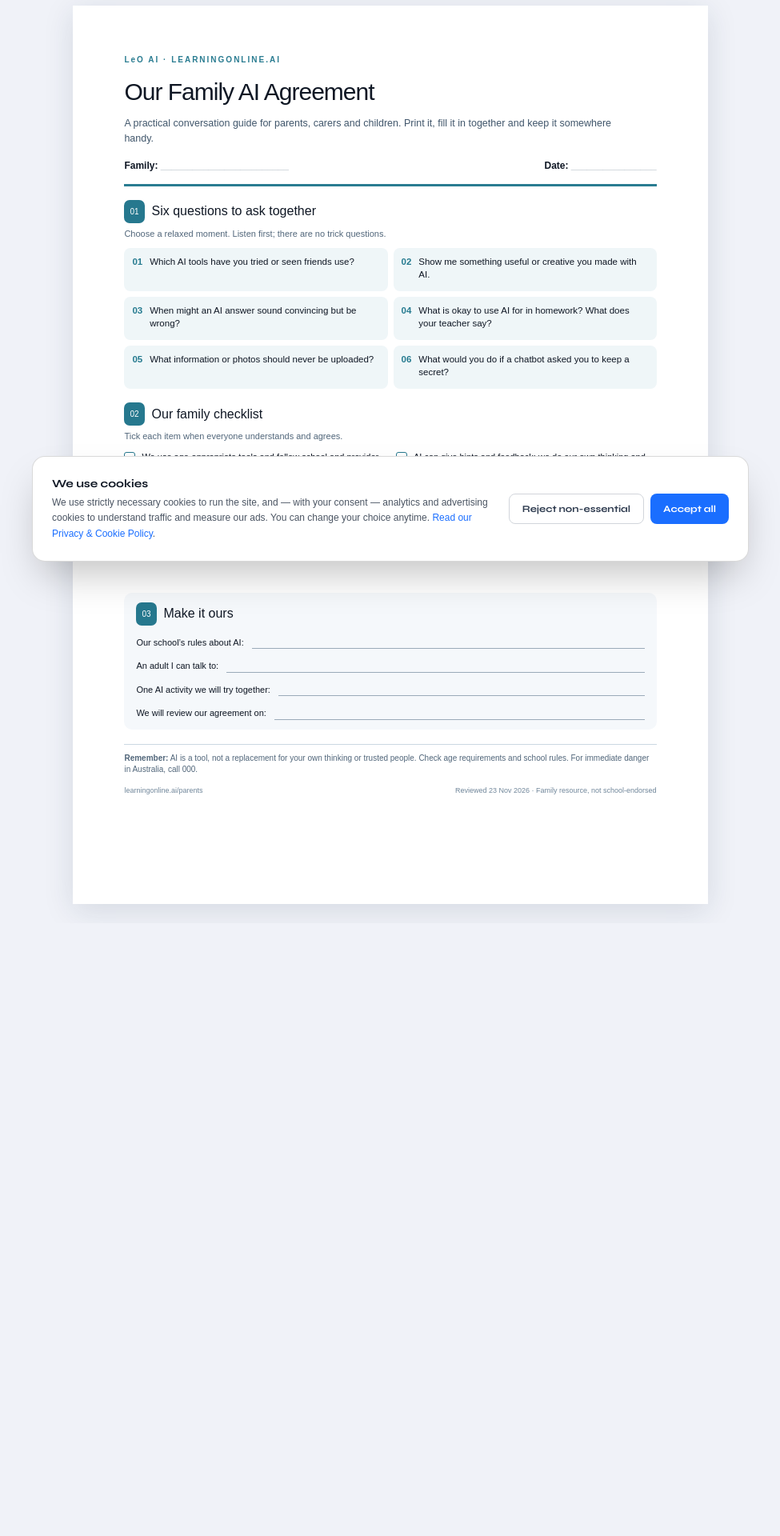
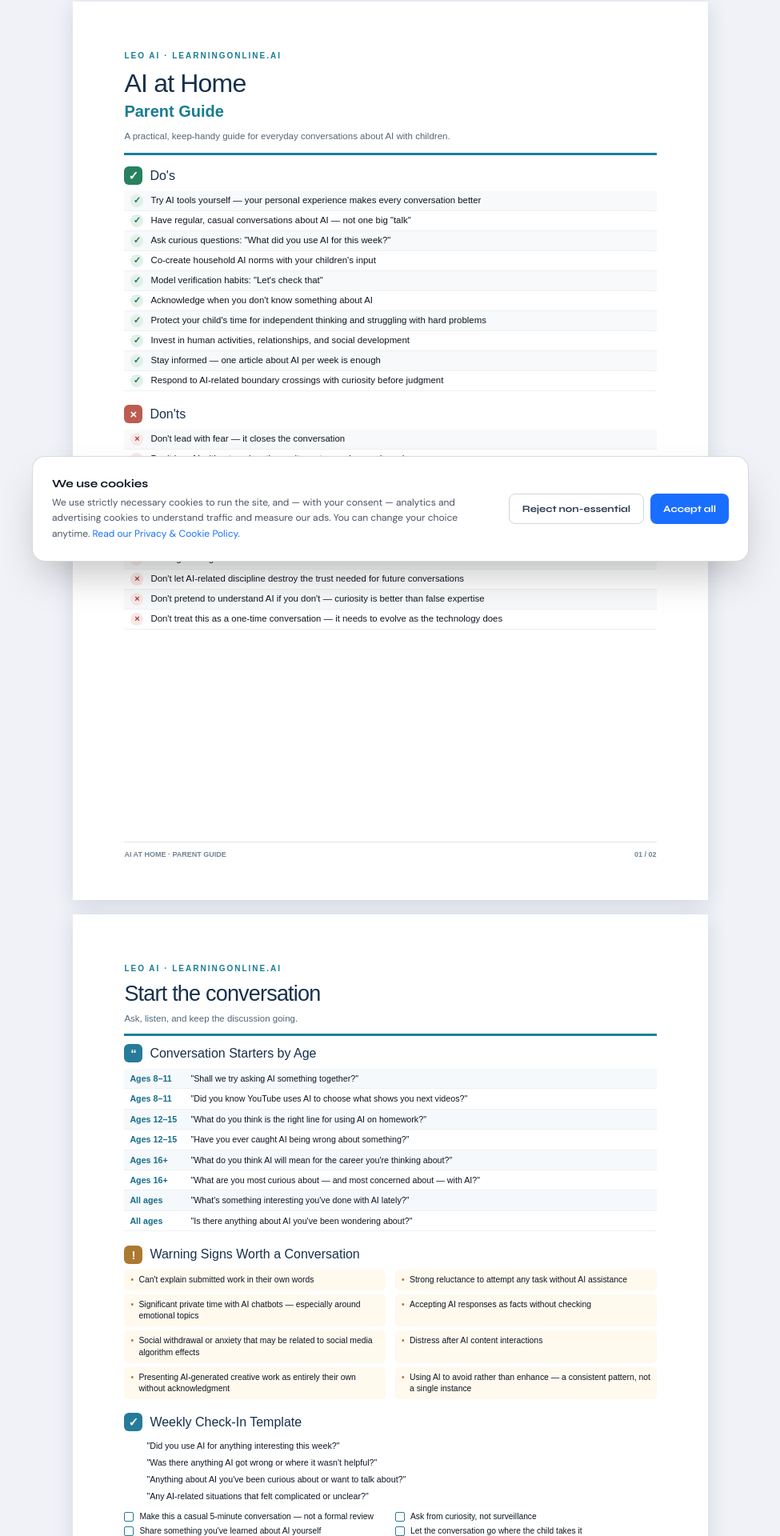
Before and after one commit to ImAvichal/learningonline-ai, a Next.js app: page /parent-guide in a window 1280 px wide. Shown: the part 74-1994 px from the top of the page at 80% size, without its empty margins (152-1127 px from the left). Before the commit the page ends 1228 px from the top, so only its background shows below. Built offline with nearby package versions, Linux system fonts and the light colour scheme; no server answers.

Commit message:
fix(parent-guide): preserve original TXT guide content in polished two-page A4 print layout

```diff
--- a/pages/parent-guide.js
+++ b/pages/parent-guide.js
@@ -1,98 +1,150 @@
 import Head from 'next/head'
 import Link from 'next/link'
 
-const prompts = [
-  'Which AI tools have you tried or seen friends use?',
-  'Show me something useful or creative you made with AI.',
-  'When might an AI answer sound convincing but be wrong?',
-  'What is okay to use AI for in homework? What does your teacher say?',
-  'What information or photos should never be uploaded?',
-  'What would you do if a chatbot asked you to keep a secret?',
-]
-const commitments = [
-  'We use age-appropriate tools and follow school and provider rules.',
-  'AI can give hints and feedback; we do our own thinking and acknowledge help.',
-  'We keep names, school details, passwords, private messages and other people’s images out of unapproved tools.',
-  'We check important claims against reliable sources.',
-  'We talk to a trusted adult if an AI conversation feels uncomfortable or unsafe.',
-  'We make time for real-world friendships, learning and play.',
-]
+// This resource preserves the original AI-at-Home-Parent-Guide.txt content.
+// Changes to presentation must not silently remove or rewrite the source guide.
+export const originalGuide = {
+  dos: [
+    "Try AI tools yourself — your personal experience makes every conversation better",
+    "Have regular, casual conversations about AI — not one big \"talk\"",
+    "Ask curious questions: \"What did you use AI for this week?\"",
+    "Co-create household AI norms with your children's input",
+    "Model verification habits: \"Let's check that\"",
+    "Acknowledge when you don't know something about AI",
+    "Protect your child's time for independent thinking and struggling with hard problems",
+    "Invest in human activities, relationships, and social development",
+    "Stay informed — one article about AI per week is enough",
+    "Respond to AI-related boundary crossings with curiosity before judgment",
+  ],
+  donts: [
+    "Don't lead with fear — it closes the conversation",
+    "Don't ban AI without explanation — it creates workarounds and secrecy",
+    "Don't assume your child's AI use is purely for avoiding work",
+    "Don't use \"have you been using AI?\" as your opening question",
+    "Don't accept AI as the only authority — teach verification as a family habit",
+    "Don't rely solely on technical controls — relationship and conversation are more effective",
+    "Don't ignore signs of emotional over-reliance on AI chatbots",
+    "Don't let AI-related discipline destroy the trust needed for future conversations",
+    "Don't pretend to understand AI if you don't — curiosity is better than false expertise",
+    "Don't treat this as a one-time conversation — it needs to evolve as the technology does",
+  ],
+  ages: [
+    ['Ages 8–11', '"Shall we try asking AI something together?"'],
+    ['Ages 8–11', '"Did you know YouTube uses AI to choose what shows you next videos?"'],
+    ['Ages 12–15', '"What do you think is the right line for using AI on homework?"'],
+    ['Ages 12–15', '"Have you ever caught AI being wrong about something?"'],
+    ['Ages 16+', '"What do you think AI will mean for the career you\'re thinking about?"'],
+    ['Ages 16+', '"What are you most curious about — and most concerned about — with AI?"'],
+    ['All ages', '"What\'s something interesting you\'ve done with AI lately?"'],
+    ['All ages', '"Is there anything about AI you\'ve been wondering about?"'],
+  ],
+  warnings: [
+    "Can't explain submitted work in their own words",
+    "Strong reluctance to attempt any task without AI assistance",
+    "Significant private time with AI chatbots — especially around emotional topics",
+    "Accepting AI responses as facts without checking",
+    "Social withdrawal or anxiety that may be related to social media algorithm effects",
+    "Distress after AI content interactions",
+    "Presenting AI-generated creative work as entirely their own without acknowledgment",
+    "Using AI to avoid rather than enhance — a consistent pattern, not a single instance",
+  ],
+  weekly: [
+    '"Did you use AI for anything interesting this week?"',
+    '"Was there anything AI got wrong or where it wasn\'t helpful?"',
+    '"Anything about AI you\'ve been curious about or want to talk about?"',
+    '"Any AI-related situations that felt complicated or unclear?"',
+  ],
+  weeklyChecklist: [
+    "Make this a casual 5-minute conversation — not a formal review",
+    "Ask from curiosity, not surveillance",
+    "Share something you've learned about AI yourself",
+    "Let the conversation go where the child takes it",
+  ],
+}
+function Checklist({items, tone}) {
+  return <ul className="itemList">{items.map((item,i)=><li key={i}><span aria-hidden="true" className={tone==='dont'?'mark bad':'mark good'}>{tone==='dont'?'×':'✓'}</span><span>{item}</span></li>)}</ul>
+}
 export default function ParentGuide() {
   return <>
     <Head>
-      <title>Family AI Conversation & Safety Checklist | LeO AI</title>
-      <meta name="description" content="A printable family conversation guide and AI safety agreement for parents and carers." />
-      <meta name="robots" content="noindex" />
+      <title>AI at Home — Parent Guide | LeO AI</title>
+      <meta name="description" content="The complete AI at Home parent guide: do's, don'ts, age-based conversation starters, warning signs and weekly check-in checklist. Printable A4."/>
     </Head>
-    <div className="screen-tools">
+    <div className="screenTools">
       <Link href="/parents">← Back to parent lessons</Link>
-      <button type="button" onClick={() => window.print()}>Print or save as PDF</button>
+      <button type="button" onClick={()=>window.print()}>Print or save as PDF</button>
     </div>
-    <main className="sheet">
-      <header>
-        <div className="eyebrow">LeO AI · LEARNINGONLINE.AI</div>
-        <h1>Our Family AI Agreement</h1>
-        <p className="intro">A practical conversation guide for parents, carers and children. Print it, fill it in together and keep it somewhere handy.</p>
-        <div className="meta"><span>Family: <i>________________________</i></span><span>Date: <i>________________</i></span></div>
-      </header>
-      <section className="conversation">
-        <h2><span className="num">01</span> Six questions to ask together</h2>
-        <p className="hint">Choose a relaxed moment. Listen first; there are no trick questions.</p>
-        <div className="questions">{prompts.map((p,i)=><div className="question" key={i}><b>{String(i+1).padStart(2,'0')}</b><span>{p}</span></div>)}</div>
-      </section>
-      <section>
-        <h2><span className="num">02</span> Our family checklist</h2>
-        <p className="hint">Tick each item when everyone understands and agrees.</p>
-        <div className="checklist">{commitments.map((p,i)=><div className="check" key={i}><span className="square"></span><span>{p}</span></div>)}</div>
-      </section>
-      <section className="agree">
-        <h2><span className="num">03</span> Make it ours</h2>
-        <div className="fill">Our school’s rules about AI: <span></span></div>
-        <div className="fill">An adult I can talk to: <span></span></div>
-        <div className="fill">One AI activity we will try together: <span></span></div>
-        <div className="fill">We will review our agreement on: <span></span></div>
-      </section>
-      <footer><strong>Remember:</strong> AI is a tool, not a replacement for your own thinking or trusted people. Check age requirements and school rules. For immediate danger in Australia, call 000.<div className="bottom"><span>learningonline.ai/parents</span><span>Reviewed 23 Nov 2026 · Family resource, not school-endorsed</span></div></footer>
+    <main className="guide" aria-label="AI at Home — Parent Guide">
+      <article className="paper">
+        <header><p className="eyebrow">LeO AI · learningonline.ai</p><h1>AI at Home</h1><p className="subtitle">Parent Guide</p><p className="description">A practical, keep-handy guide for everyday conversations about AI with children.</p></header>
+        <section aria-labelledby="dos"><div className="sectionHead"><span className="sectionIcon green">✓</span><h2 id="dos">Do's</h2></div><Checklist items={originalGuide.dos}/></section>
+        <section aria-labelledby="donts"><div className="sectionHead"><span className="sectionIcon red">×</span><h2 id="donts">Don'ts</h2></div><Checklist tone="dont" items={originalGuide.donts}/></section>
+        <footer className="folio"><span>AI AT HOME · PARENT GUIDE</span><span>01 / 02</span></footer>
+      </article>
+      <article className="paper">
+        <header className="compactHeader"><p className="eyebrow">LeO AI · learningonline.ai</p><h1>Start the conversation</h1><p className="description">Ask, listen, and keep the discussion going.</p></header>
+        <section aria-labelledby="ages"><div className="sectionHead"><span className="sectionIcon blue">“</span><h2 id="ages">Conversation Starters by Age</h2></div>
+          <ul className="ageList">{originalGuide.ages.map(([age,prompt],i)=><li key={i}><span className="age">{age}</span><span>{prompt}</span></li>)}</ul>
+        </section>
+        <section aria-labelledby="warnings"><div className="sectionHead"><span className="sectionIcon amber">!</span><h2 id="warnings">Warning Signs Worth a Conversation</h2></div>
+          <ul className="simpleList">{originalGuide.warnings.map((item,i)=><li key={i}>{item}</li>)}</ul>
+        </section>
+        <section aria-labelledby="weekly"><div className="sectionHead"><span className="sectionIcon blue">✓</span><h2 id="weekly">Weekly Check-In Template</h2></div>
+          <ol className="numbered">{originalGuide.weekly.map((item,i)=><li key={i}>{item}</li>)}</ol>
+          <ul className="tickList">{originalGuide.weeklyChecklist.map((item,i)=><li key={i}><span className="emptyBox" aria-hidden="true"/>{item}</li>)}</ul>
+        </section>
+        <footer className="folio"><span>AI AT HOME · PARENT GUIDE</span><span>02 / 02</span></footer>
+      </article>
     </main>
     <style jsx>{`
-      * { box-sizing:border-box }
-      :global(body) { margin:0; background:#e9eef5; color:#18304b; font-family:Arial,Helvetica,sans-serif }
-      .screen-tools { max-width:210mm; margin:18px auto; display:flex; justify-content:space-between; align-items:center; font-size:14px }
-      .screen-tools :global(a) { color:#164c80; text-decoration:none; font-weight:bold }
-      button { background:#134b79; color:white; border:0; padding:12px 18px; border-radius:8px; font-weight:700; cursor:pointer }
-      .sheet { width:210mm; min-height:297mm; margin:0 auto 24px; padding:16mm 17mm 13mm; background:#fff; box-shadow:0 8px 35px #172e4420 }
-      header { border-bottom:3px solid #2a7c91; padding-bottom:14px }
-      .eyebrow { font-size:10px; letter-spacing:2px; color:#2a7c91; font-weight:800 }
-      h1 { font-size:30px; letter-spacing:-1px; margin:10px 0 8px }
-      .intro { font-size:12.5px; line-height:1.5; max-width:95%; margin:0 0 15px; color:#40566b }
-      .meta { display:flex; justify-content:space-between; font-size:12px; font-weight:700 }
-      i { font-style:normal; color:#aab5bf }
-      section { margin-top:17px; break-inside:avoid }
-      h2 { font-size:16px; margin:0 0 5px; display:flex; align-items:center; gap:9px }
-      .num { color:#fff; background:#26788e; font-size:10px; padding:7px; border-radius:7px }
-      .hint { color:#52677b; font-size:11px; margin:5px 0 10px }
-      .questions { display:grid; grid-template-columns:1fr 1fr; gap:7px }
-      .question { display:flex; gap:9px; background:#eff6f8; padding:10px; border-radius:8px; font-size:11.5px; line-height:1.35; min-height:54px }
-      .question b { color:#257a8f }
-      .checklist { display:grid; grid-template-columns:1fr 1fr; gap:8px 14px }
-      .check { display:flex; gap:8px; font-size:11px; line-height:1.4; min-height:48px; align-items:flex-start }
-      .square { width:14px; height:14px; border:1.5px solid #26788e; flex-shrink:0; border-radius:3px; margin-top:1px }
-      .agree { background:#f5f8fb; border-radius:10px; padding:12px 15px }
-      .fill { display:flex; align-items:flex-end; gap:10px; font-size:11px; margin-top:13px }
-      .fill span { flex:1; border-bottom:1px solid #9babb9; min-height:13px }
-      footer { border-top:1px solid #cbd8e2; margin-top:18px; padding-top:10px; font-size:10px; line-height:1.45; color:#51667a }
-      .bottom { display:flex; justify-content:space-between; font-size:9px; color:#70869a; margin-top:12px }
-      @page { size:A4; margin:0 }
+      :global(html),:global(body) { margin:0; background:#e9eef4; color:#21354a; }
+      .guide { font-family:Arial,Helvetica,sans-serif; }
+      .screenTools { width:min(210mm,calc(100% - 32px)); margin:18px auto; display:flex; justify-content:space-between; gap:16px; align-items:center; font:600 14px Arial,sans-serif; }
+      .screenTools :global(a) { color:#165b89; text-decoration:none; }
+      button { background:#155a83; color:#fff; border:0; padding:12px 18px; border-radius:8px; font-weight:700; cursor:pointer; }
+      .paper { width:210mm; min-height:297mm; padding:16mm 17mm 13mm; margin:0 auto 18px; background:#fff; box-shadow:0 5px 24px #17324a24; display:flex; flex-direction:column; }
+      header { padding-bottom:12px; border-bottom:3px solid #19809b; margin-bottom:14px; }
+      .eyebrow { font-size:10px; text-transform:uppercase; font-weight:800; letter-spacing:2px; color:#187c95; margin:0 0 10px; }
+      h1 { font-size:32px; line-height:1.08; margin:0; letter-spacing:-.8px; color:#17304b; }
+      .subtitle { font-size:20px; color:#187c95; margin:2px 0 8px; font-weight:700; }
+      .description { font-size:11.5px; color:#516779; margin:8px 0 0; line-height:1.45; }
+      .compactHeader { padding-bottom:10px; margin-bottom:10px; }
+      .compactHeader h1 { font-size:27px; }
+      section { margin:0 0 17px; break-inside:avoid; }
+      .sectionHead { display:flex; align-items:center; gap:9px; margin:0 0 7px; }
+      .sectionIcon { display:inline-flex; width:23px; height:23px; justify-content:center; align-items:center; border-radius:6px; color:#fff; font:bold 15px Arial; flex-shrink:0; }
+      .green { background:#27815f; }.red { background:#bc5c52; }.blue { background:#267b9a; }.amber { background:#ac7930; }
+      h2 { font-size:16px; margin:0; color:#17304b; }
+      ul,ol { margin:0; padding:0; }
+      .itemList,.ageList,.simpleList,.tickList { list-style:none; }
+      .itemList li { display:flex; gap:9px; align-items:flex-start; font-size:11.4px; line-height:1.38; padding:4px 8px; border-bottom:1px solid #edf1f4; }
+      .itemList li:nth-child(odd) { background:#f7f9fa; }
+      .mark { display:inline-flex; width:16px; height:16px; flex-shrink:0; justify-content:center; align-items:center; border-radius:50%; font-size:11px; margin-top:0px; font-weight:700; }
+      .good { background:#e1f0e8; color:#216d50; }.bad { background:#f8e8e7; color:#a13e3b; }
+      .ageList li { display:flex; gap:10px; font-size:10.7px; line-height:1.35; padding:5px 7px; border-bottom:1px solid #edf1f4; align-items:start; }
+      .ageList li:nth-child(odd) { background:#f5f9fb; }
+      .age { flex:0 0 66px; color:#176d8b; font-weight:700; }
+      .simpleList { display:grid; grid-template-columns:1fr 1fr; gap:5px 12px; }
+      .simpleList li { font-size:10.4px; line-height:1.35; padding:6px 7px 6px 18px; position:relative; background:#fff9ee; border-radius:5px; }
+      .simpleList li:before { content:'•'; position:absolute; left:8px; color:#ad762d; }
+      .numbered { padding-left:24px; }
+      .numbered li { font-size:10.7px; line-height:1.4; padding:3px 4px; }
+      .tickList { display:grid; grid-template-columns:1fr 1fr; gap:5px 12px; padding-top:8px; }
+      .tickList li { display:flex; gap:7px; font-size:10.3px; line-height:1.35; }
+      .emptyBox { width:12px; height:12px; border:1px solid #267b9a; border-radius:2px; flex:0 0 12px; margin-top:1px; }
+      .folio { margin-top:auto; border-top:1px solid #dfe7ec; padding-top:9px; display:flex; justify-content:space-between; font-size:9px; font-weight:700; color:#718494; }
+      @page { size:A4; margin:0; }
       @media print {
-        :global(html), :global(body) { width:210mm; height:297mm; background:white; print-color-adjust:exact; -webkit-print-color-adjust:exact }
-        .screen-tools { display:none }
-        .sheet { margin:0; box-shadow:none; min-height:297mm; page-break-after:avoid }
+        :global(html),:global(body) { width:210mm; background:#fff; print-color-adjust:exact; -webkit-print-color-adjust:exact; }
+        .screenTools { display:none!important; }
+        .paper { box-shadow:none; margin:0; break-after:page; page-break-after:always; min-height:297mm; }
+        .paper:last-child { break-after:auto; page-break-after:auto; }
       }
-      @media screen and (max-width:820px) {
-        .screen-tools { padding:0 14px }
-        .sheet { width:100%; min-height:0; padding:24px 18px }
-        .questions,.checklist { grid-template-columns:1fr }
-        .meta,.bottom { gap:8px; flex-wrap:wrap }
+      @media screen and (max-width:800px) {
+        .screenTools { flex-wrap:wrap; }
+        .paper { width:100%; min-height:0; padding:24px 18px; }
+        .simpleList,.tickList { grid-template-columns:1fr; }
+        .age { flex-basis:75px; }
       }
     `}</style>
   </>
```
